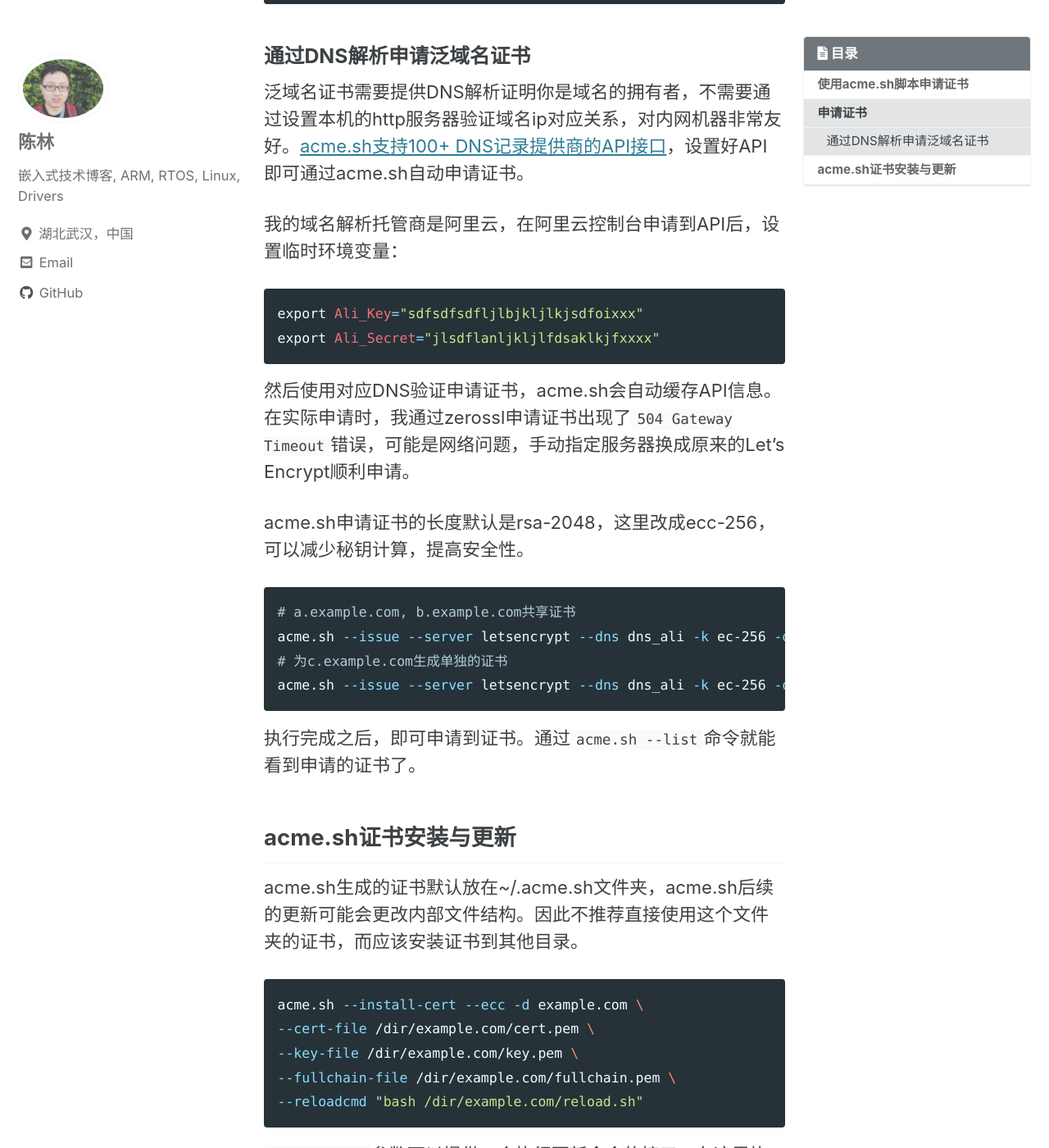
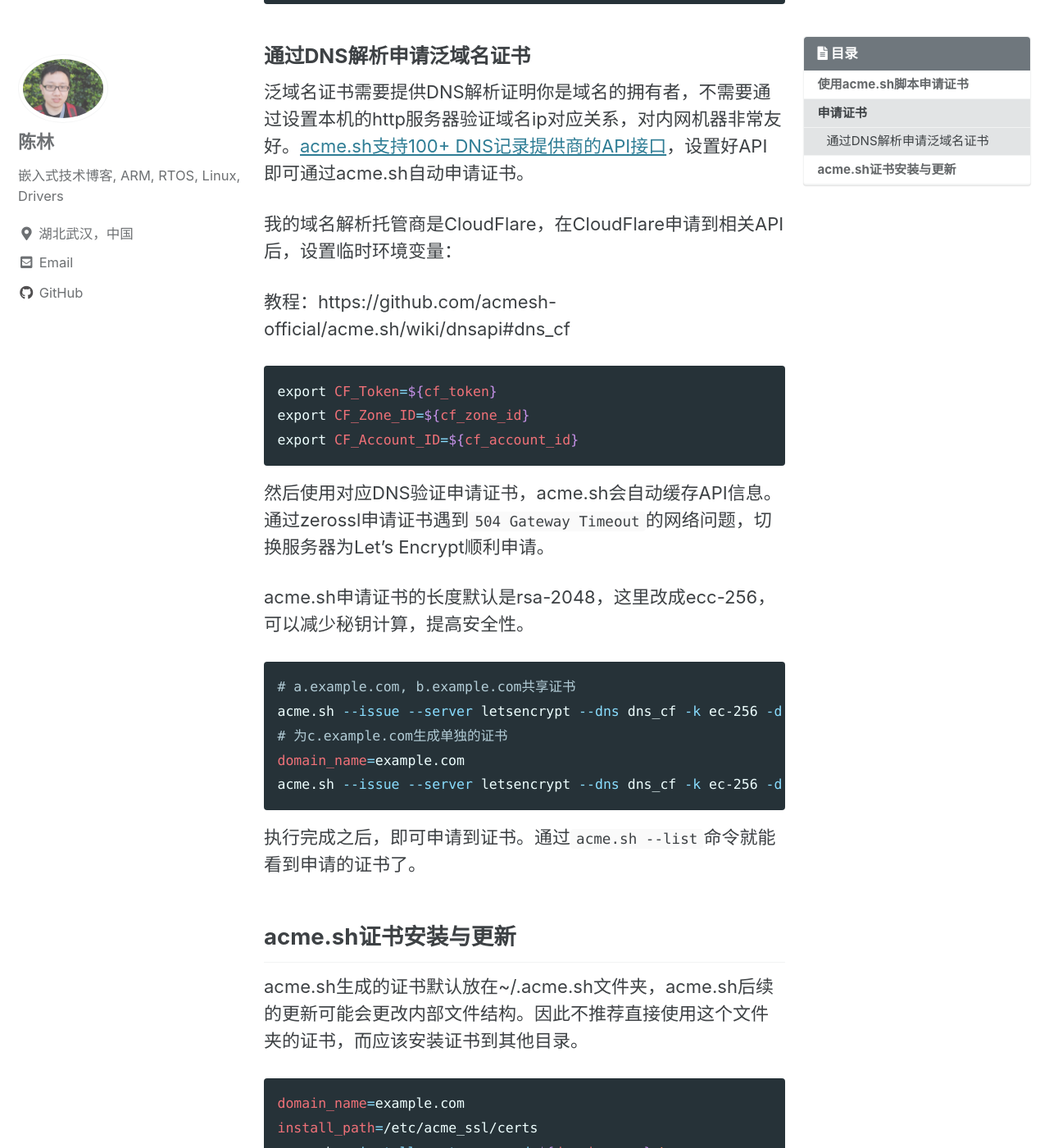
Before and after one commit to chenlinee/chenlinee.github.io, a Jekyll site: the page built from _posts/2021-12-06-Let's Encrypt 证书申请.md, in a window 1280 px wide and 1400 px high, scrolled down 1280 px. Shown: the whole window at 82% size. Built offline with Jekyll 4.4.1, drawn with Linux system fonts in a browser that asks for light colours; cached includes are drawn as plain includes; some of the changed text lies outside the part shown.

Commit message:
EHN: 域名证书申请内容更新
1. 例子中，域名托管商从阿里云切换cloudflare;
2. 优化申请脚本的使用.

````diff
--- a/_posts/2021-12-06-Let's Encrypt 证书申请.md
+++ b/_posts/2021-12-06-Let's Encrypt 证书申请.md
@@ -36,22 +36,26 @@ acme.sh --register-account="email@mail.com"
 
 泛域名证书需要提供DNS解析证明你是域名的拥有者，不需要通过设置本机的http服务器验证域名ip对应关系，对内网机器非常友好。[acme.sh支持100+ DNS记录提供商的API接口](https://github.com/acmesh-official/acme.sh/wiki/dnsapi)，设置好API即可通过acme.sh自动申请证书。
 
-我的域名解析托管商是阿里云，在阿里云控制台申请到API后，设置临时环境变量：
+我的域名解析托管商是CloudFlare，在CloudFlare申请到相关API后，设置临时环境变量：
+
+教程：https://github.com/acmesh-official/acme.sh/wiki/dnsapi#dns_cf
 
 ```bash
-export Ali_Key="sdfsdfsdfljlbjkljlkjsdfoixxx"
-export Ali_Secret="jlsdflanljkljlfdsaklkjfxxxx"
+export CF_Token=${cf_token}
+export CF_Zone_ID=${cf_zone_id}
+export CF_Account_ID=${cf_account_id}
 ```
 
-然后使用对应DNS验证申请证书，acme.sh会自动缓存API信息。在实际申请时，我通过zerossl申请证书出现了`504 Gateway Timeout`错误，可能是网络问题，手动指定服务器换成原来的Let's Encrypt顺利申请。
+然后使用对应DNS验证申请证书，acme.sh会自动缓存API信息。通过zerossl申请证书遇到`504 Gateway Timeout`的网络问题，切换服务器为Let's Encrypt顺利申请。
 
 acme.sh申请证书的长度默认是rsa-2048，这里改成ecc-256，可以减少秘钥计算，提高安全性。
 
 ```bash
 # a.example.com, b.example.com共享证书
-acme.sh --issue --server letsencrypt --dns dns_ali -k ec-256 -d a.example.com -d b.example.com
+acme.sh --issue --server letsencrypt --dns dns_cf -k ec-256 -d a.example.com -d b.example.com
 # 为c.example.com生成单独的证书
-acme.sh --issue --server letsencrypt --dns dns_ali -k ec-256 -d c.example.com
+domain_name=example.com
+acme.sh --issue --server letsencrypt --dns dns_cf -k ec-256 -d ${domain_name}
 ```
 
 执行完成之后，即可申请到证书。通过`acme.sh --list`命令就能看到申请的证书了。
@@ -61,11 +65,13 @@ acme.sh --issue --server letsencrypt --dns dns_ali -k ec-256 -d c.example.com
 acme.sh生成的证书默认放在~/.acme.sh文件夹，acme.sh后续的更新可能会更改内部文件结构。因此不推荐直接使用这个文件夹的证书，而应该安装证书到其他目录。
 
 ```bash
-acme.sh --install-cert --ecc -d example.com \
---cert-file /dir/example.com/cert.pem \
---key-file /dir/example.com/key.pem \
---fullchain-file /dir/example.com/fullchain.pem \
---reloadcmd "bash /dir/example.com/reload.sh"
+domain_name=example.com
+install_path=/etc/acme_ssl/certs
+acme.sh --install-cert --ecc -d ${domain_name} \
+--key-file ${install_path}/${domain_name}.key \
+--fullchain-file ${install_path}/${domain_name}.crt \
+--ca-file ${install_path}/${domain_name}.ca.crt \
+--reloadcmd "systemctl reload nginx"
 ```
 
 `--reloadcmd`参数可以提供一个执行更新命令的接口，在这里执行脚本，实现更新证书时完成一些自动化任务，比如让nginx重新加载证书。
````
